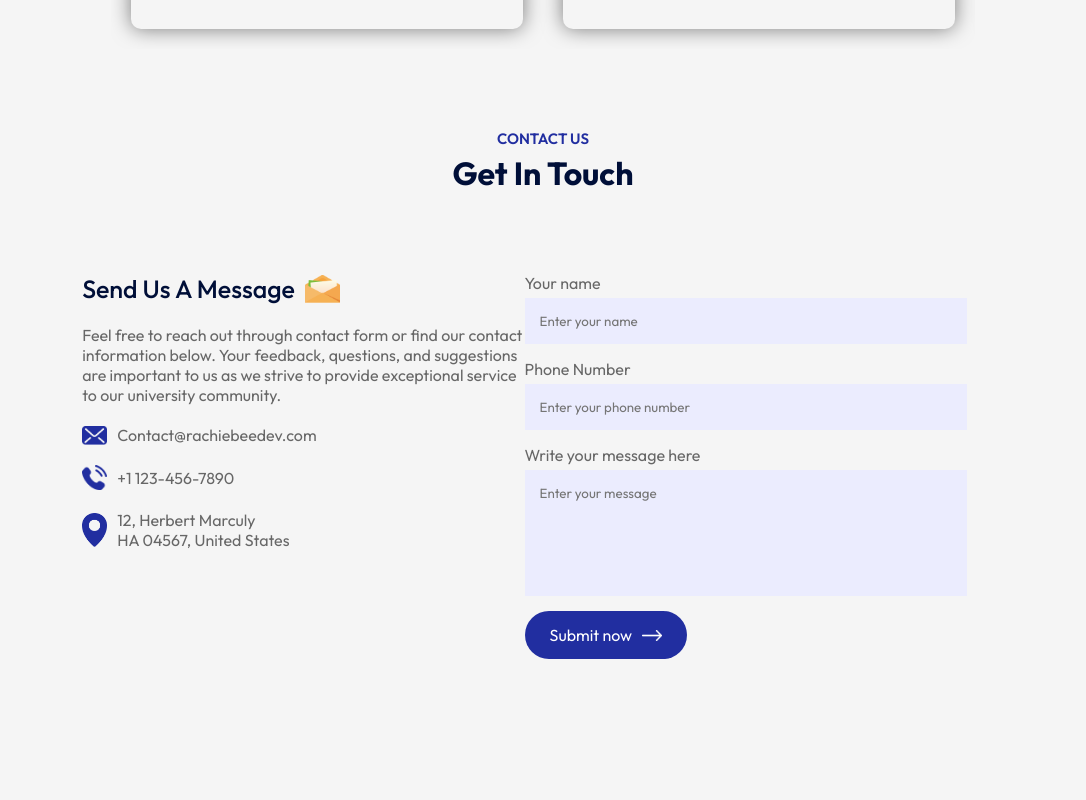
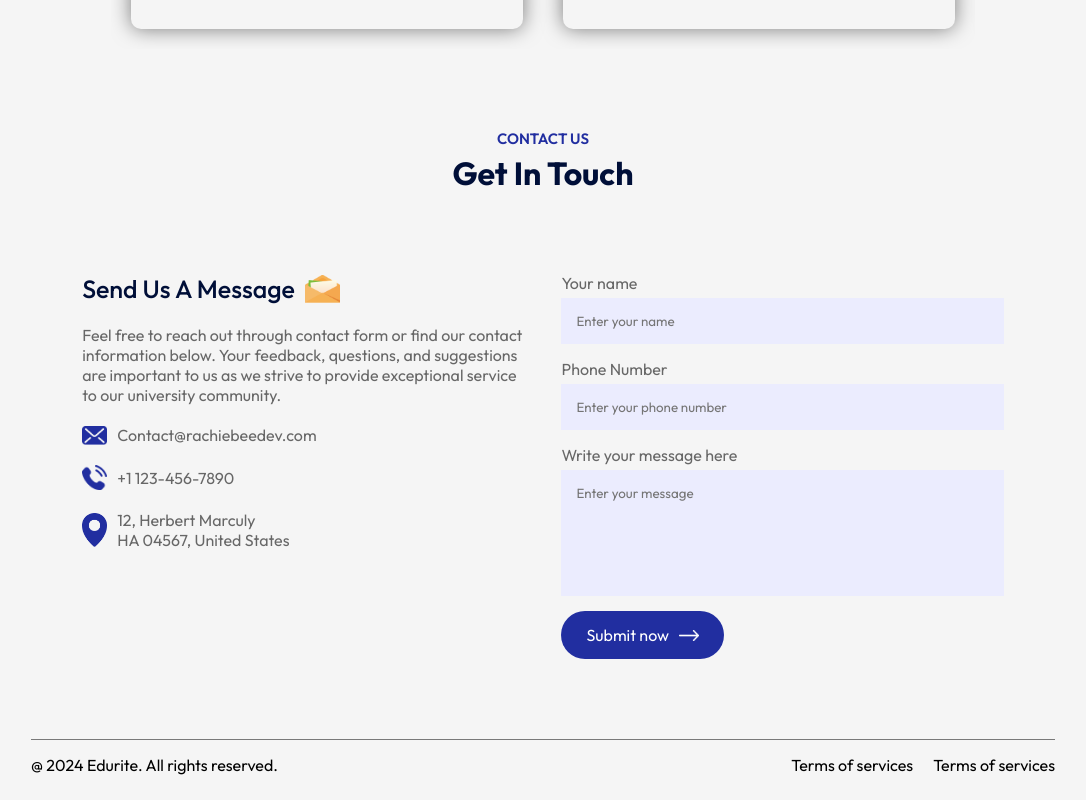
Before and after one commit to RachaelBamigboye/Edurite, a React (Vite) app: page / in a window 1280 px wide. Shown: the part 2911-3711 px from the top of the page, without its empty margins (97-1183 px from the left). Before the commit the page ends 3650 px from the top, so only its background shows below. Built offline with nearby package versions, Linux system fonts and the light colour scheme.

Commit message:
new changes

```diff
--- a/src/App.jsx
+++ b/src/App.jsx
@@ -6,6 +6,7 @@
 import Campus from "./component/Campus/Campus";
 import Testimonials from "./component/Testimonials/Testimonials";
 import Contact from "./component/Contact/Contact";
+import Footer from "./component/Footer/Footer";
 
 const App = () => {
   return (
@@ -22,6 +23,7 @@
         <Testimonials />
         <Title subTitle="Contact Us" title="Get In Touch" />
         <Contact/>
+        <Footer/>
       </div>
     </div>
   );
--- a/src/component/Contact/Contact.css
+++ b/src/component/Contact/Contact.css
@@ -3,6 +3,7 @@
 max-width:90%;
 display:flex;
 align-content:center;
+justify-content: space-between;
 /* jusitfy-content: space-between; */
 }
 
--- /dev/null
+++ b/src/component/Footer/Footer.css
@@ -0,0 +1,15 @@
+.footer{
+    margin:10px auto;
+     display: flex;
+     align-items: center;
+     justify-content: space-between;
+     border-top:1px solid #797979;
+     padding:15px 0;
+
+}
+.footer ul li{
+    list-style: none;
+    display:inline-block;
+    margin-left:20px;
+
+}
--- /dev/null
+++ b/src/component/Footer/Footer.jsx
@@ -0,0 +1,15 @@
+import './Footer.css'
+
+const Footer = () => {
+  return (
+    <div className="footer">
+      <p>@ 2024 Edurite. All rights reserved.</p>
+      <ul>
+        <li>Terms of services</li>
+        <li>Terms of services</li>
+      </ul>
+    </div>
+  );
+}
+
+export default Footer
```
